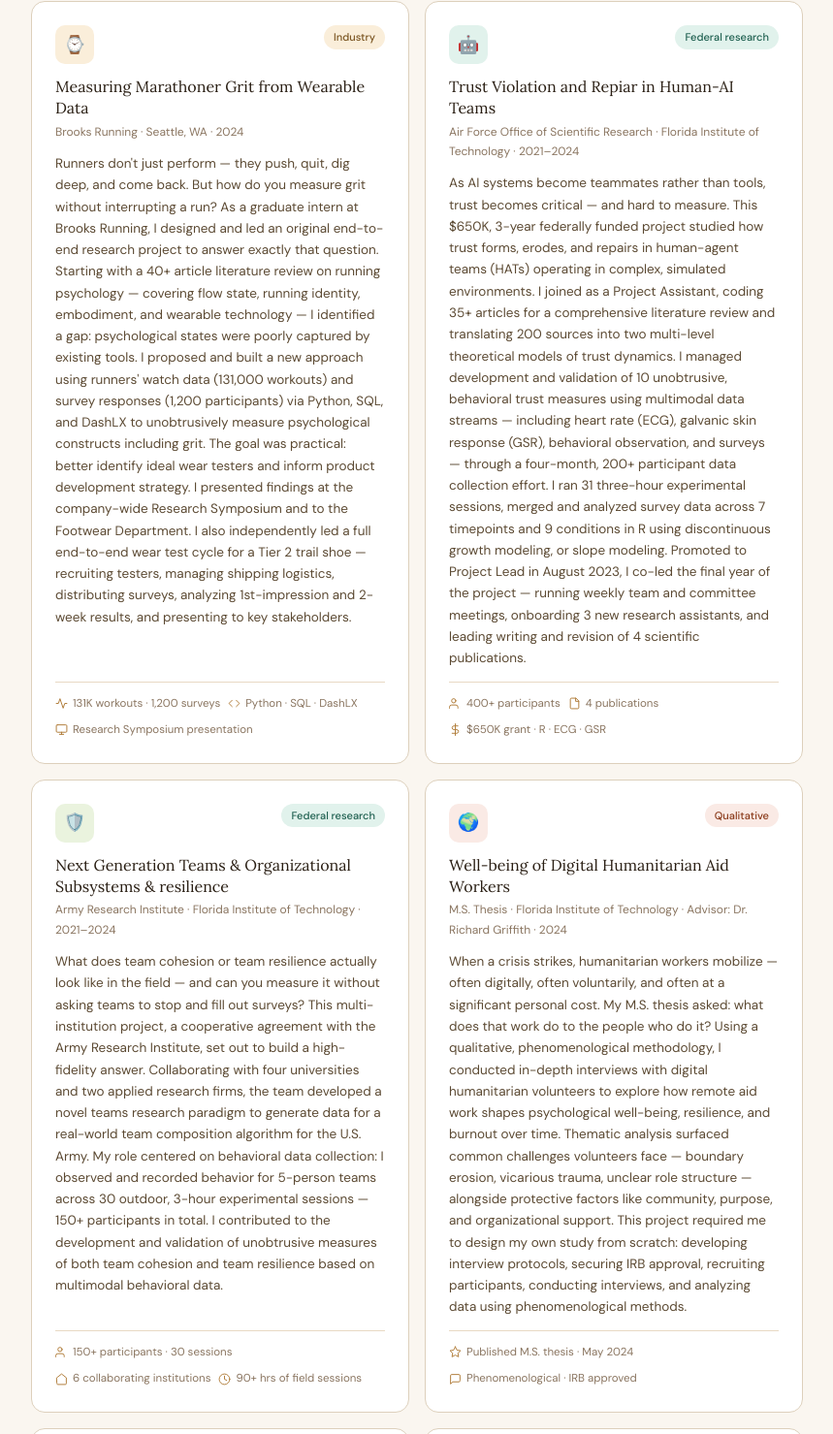
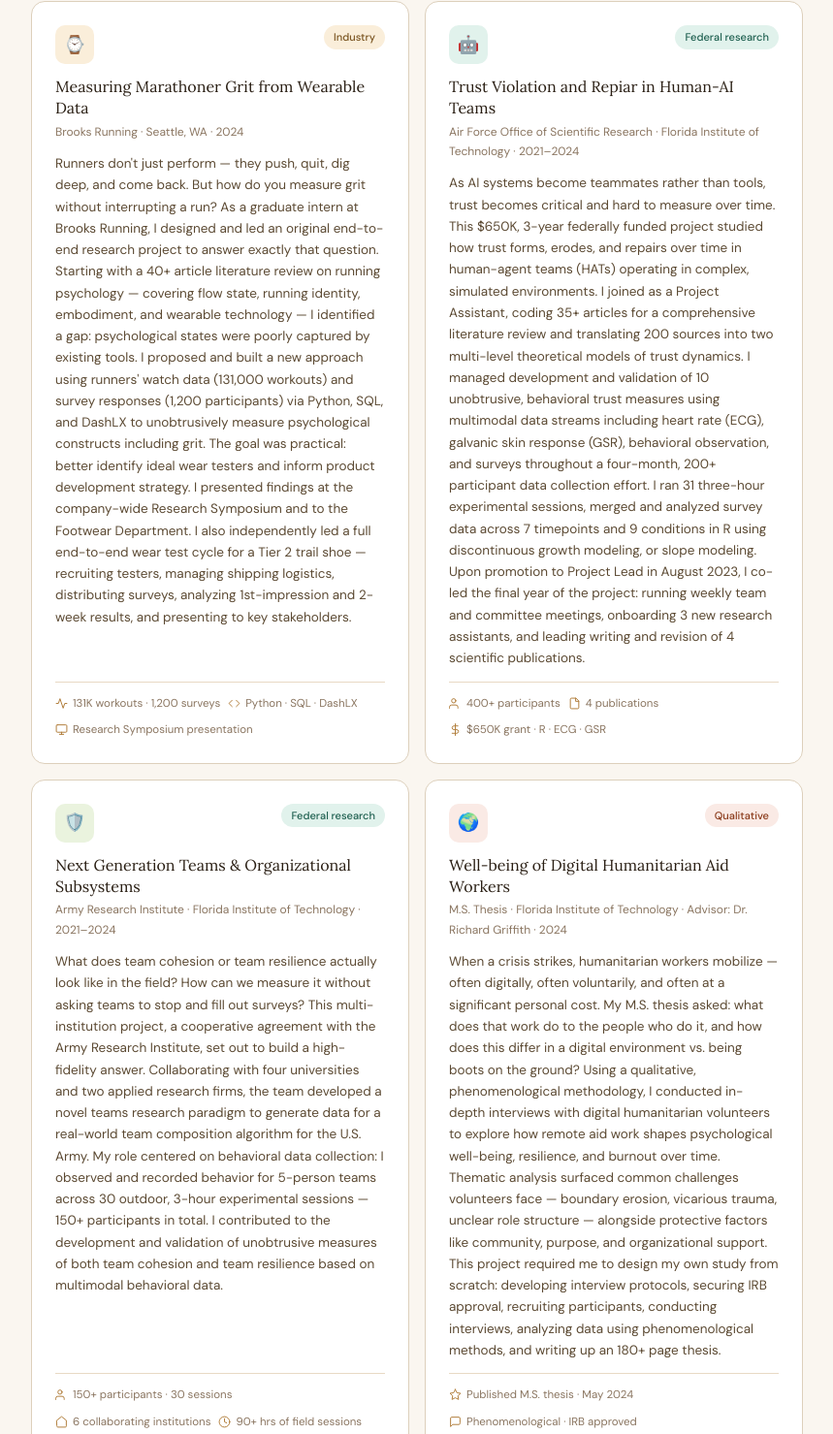
Before and after one commit to arianna-addis/arianna-addis-portfolio, a plain HTML site: page index.html in a window 1280 px wide. Shown: the part 815-2294 px from the top of the page at 97% size, without its empty margins (210-1069 px from the left). Drawn offline with Linux system fonts and the light colour scheme.

Commit message:
Update index.html

```diff
--- a/index.html
+++ b/index.html
@@ -182,7 +182,7 @@ nav {
           <div class="card-title">Trust Violation and Repiar in Human-AI Teams</div>
           <div class="card-org">Air Force Office of Scientific Research · Florida Institute of Technology · 2021–2024</div>
         </div>
-        <p class="card-desc">As AI systems become teammates rather than tools, trust becomes critical — and hard to measure. This $650K, 3-year federally funded project studied how trust forms, erodes, and repairs in human-agent teams (HATs) operating in complex, simulated environments. I joined as a Project Assistant, coding 35+ articles for a comprehensive literature review and translating 200 sources into two multi-level theoretical models of trust dynamics. I managed development and validation of 10 unobtrusive, behavioral trust measures using multimodal data streams — including heart rate (ECG), galvanic skin response (GSR), behavioral observation, and surveys — through a four-month, 200+ participant data collection effort. I ran 31 three-hour experimental sessions, merged and analyzed survey data across 7 timepoints and 9 conditions in R using discontinuous growth modeling, or slope modeling. Promoted to Project Lead in August 2023, I co-led the final year of the project — running weekly team and committee meetings, onboarding 3 new research assistants, and leading writing and revision of 4 scientific publications.</p>
+        <p class="card-desc">As AI systems become teammates rather than tools, trust becomes critical and hard to measure over time. This $650K, 3-year federally funded project studied how trust forms, erodes, and repairs over time in human-agent teams (HATs) operating in complex, simulated environments. I joined as a Project Assistant, coding 35+ articles for a comprehensive literature review and translating 200 sources into two multi-level theoretical models of trust dynamics. I managed development and validation of 10 unobtrusive, behavioral trust measures using multimodal data streams including heart rate (ECG), galvanic skin response (GSR), behavioral observation, and surveys throughout a four-month, 200+ participant data collection effort. I ran 31 three-hour experimental sessions, merged and analyzed survey data across 7 timepoints and 9 conditions in R using discontinuous growth modeling, or slope modeling. Upon promotion to Project Lead in August 2023, I co-led the final year of the project: running weekly team and committee meetings, onboarding 3 new research assistants, and leading writing and revision of 4 scientific publications.</p>
         <div class="card-footer">
           <span class="metric"><svg viewBox="0 0 24 24"><path d="M17 21v-2a4 4 0 0 0-4-4H5a4 4 0 0 0-4 4v2"/><circle cx="9" cy="7" r="4"/></svg>400+ participants</span>
           <span class="metric"><svg viewBox="0 0 24 24"><path d="M14 2H6a2 2 0 0 0-2 2v16a2 2 0 0 0 2 2h12a2 2 0 0 0 2-2V8z"/><polyline points="14 2 14 8 20 8"/></svg>4 publications</span>
@@ -196,10 +196,10 @@ nav {
           <span class="tag tag-federal">Federal research</span>
         </div>
         <div>
-          <div class="card-title">Next Generation Teams & Organizational Subsystems &amp; resilience</div>
+          <div class="card-title">Next Generation Teams & Organizational Subsystems</div>
           <div class="card-org">Army Research Institute · Florida Institute of Technology · 2021–2024</div>
         </div>
-        <p class="card-desc">What does team cohesion or team resilience actually look like in the field — and can you measure it without asking teams to stop and fill out surveys? This multi-institution project, a cooperative agreement with the Army Research Institute, set out to build a high-fidelity answer. Collaborating with four universities and two applied research firms, the team developed a novel teams research paradigm to generate data for a real-world team composition algorithm for the U.S. Army. My role centered on behavioral data collection: I observed and recorded behavior for 5-person teams across 30 outdoor, 3-hour experimental sessions — 150+ participants in total. I contributed to the development and validation of unobtrusive measures of both team cohesion and team resilience based on multimodal behavioral data.</p>
+        <p class="card-desc">What does team cohesion or team resilience actually look like in the field? How can we measure it without asking teams to stop and fill out surveys? This multi-institution project, a cooperative agreement with the Army Research Institute, set out to build a high-fidelity answer. Collaborating with four universities and two applied research firms, the team developed a novel teams research paradigm to generate data for a real-world team composition algorithm for the U.S. Army. My role centered on behavioral data collection: I observed and recorded behavior for 5-person teams across 30 outdoor, 3-hour experimental sessions — 150+ participants in total. I contributed to the development and validation of unobtrusive measures of both team cohesion and team resilience based on multimodal behavioral data.</p>
         <div class="card-footer">
           <span class="metric"><svg viewBox="0 0 24 24"><path d="M17 21v-2a4 4 0 0 0-4-4H5a4 4 0 0 0-4 4v2"/><circle cx="9" cy="7" r="4"/></svg>150+ participants · 30 sessions</span>
           <span class="metric"><svg viewBox="0 0 24 24"><path d="M3 9l9-7 9 7v11a2 2 0 0 1-2 2H5a2 2 0 0 1-2-2z"/></svg>6 collaborating institutions</span>
@@ -216,7 +216,7 @@ nav {
           <div class="card-title">Well-being of Digital Humanitarian Aid Workers</div>
           <div class="card-org">M.S. Thesis · Florida Institute of Technology · Advisor: Dr. Richard Griffith · 2024</div>
         </div>
-        <p class="card-desc">When a crisis strikes, humanitarian workers mobilize — often digitally, often voluntarily, and often at a significant personal cost. My M.S. thesis asked: what does that work do to the people who do it? Using a qualitative, phenomenological methodology, I conducted in-depth interviews with digital humanitarian volunteers to explore how remote aid work shapes psychological well-being, resilience, and burnout over time. Thematic analysis surfaced common challenges volunteers face — boundary erosion, vicarious trauma, unclear role structure — alongside protective factors like community, purpose, and organizational support. This project required me to design my own study from scratch: developing interview protocols, securing IRB approval, recruiting participants, conducting interviews, and analyzing data using phenomenological methods.</p>
+        <p class="card-desc">When a crisis strikes, humanitarian workers mobilize — often digitally, often voluntarily, and often at a significant personal cost. My M.S. thesis asked: what does that work do to the people who do it, and how does this differ in a digital environment vs. being boots on the ground? Using a qualitative, phenomenological methodology, I conducted in-depth interviews with digital humanitarian volunteers to explore how remote aid work shapes psychological well-being, resilience, and burnout over time. Thematic analysis surfaced common challenges volunteers face — boundary erosion, vicarious trauma, unclear role structure — alongside protective factors like community, purpose, and organizational support. This project required me to design my own study from scratch: developing interview protocols, securing IRB approval, recruiting participants, conducting interviews, analyzing data using phenomenological methods, and writing up an 180+ page thesis.</p>
         <div class="card-footer">
           <span class="metric"><svg viewBox="0 0 24 24"><path d="M12 2l3.09 6.26L22 9.27l-5 4.87 1.18 6.88L12 17.77l-6.18 3.25L7 14.14 2 9.27l6.91-1.01L12 2z"/></svg>Published M.S. thesis · May 2024</span>
           <span class="metric"><svg viewBox="0 0 24 24"><path d="M21 15a2 2 0 0 1-2 2H7l-4 4V5a2 2 0 0 1 2-2h14a2 2 0 0 1 2 2z"/></svg>Phenomenological · IRB approved</span>
@@ -232,7 +232,7 @@ nav {
           <div class="card-title">Girl Scout Voices Count National KPI Survey</div>
           <div class="card-org">Girl Scout Research Institute · GSUSA · Summer 2022</div>
         </div>
-        <p class="card-desc">How do you listen to 2.5 million members at once? The Girl Scout Research Institute's answer is the Girl Scout Voices Count survey — an annual national survey used to track KPIs including satisfaction, recommendation, and intent to stay across three customer groups: Girl Scouts, parents/caregivers, and Service Unit Volunteers. As a Research Fellow and Intern, I developed three 30-page research reports from 30,000+ survey responses, each tailored to a different audience. I used QDA Miner software to code 9,000 qualitative data points on troop leader pain points, analyzed quantitative DEI data across troop leaders, and examined cross-organizational partnership survey data for national leadership.</p>
+        <p class="card-desc">How do you listen to 2.5 million members at once? The Girl Scout Research Institute's answer is the Girl Scout Voices Count survey — an annual national survey used to track KPIs including satisfaction, recommendation, and intent to stay across three customer groups: Girl Scouts, Parents/Caregivers, and Service Unit Volunteers. As a Research Fellow and Intern, I developed three 30-page research reports from 30,000+ survey responses, each tailored to a different audience. I also used QDA Miner software to code 9,000 qualitative data points on troop leader pain points, analyzed quantitative DEI data across troop leaders, and examined cross-organizational partnership survey data for national leadership.</p>
         <div class="card-footer">
           <span class="metric"><svg viewBox="0 0 24 24"><ellipse cx="12" cy="5" rx="9" ry="3"/><path d="M21 12c0 1.66-4 3-9 3s-9-1.34-9-3"/><path d="M3 5v14c0 1.66 4 3 9 3s9-1.34 9-3V5"/></svg>30K+ responses · 9K coded points</span>
           <span class="metric"><svg viewBox="0 0 24 24"><path d="M14 2H6a2 2 0 0 0-2 2v16a2 2 0 0 0 2 2h12a2 2 0 0 0 2-2V8z"/></svg>3 stakeholder reports · QDA Miner</span>
```
